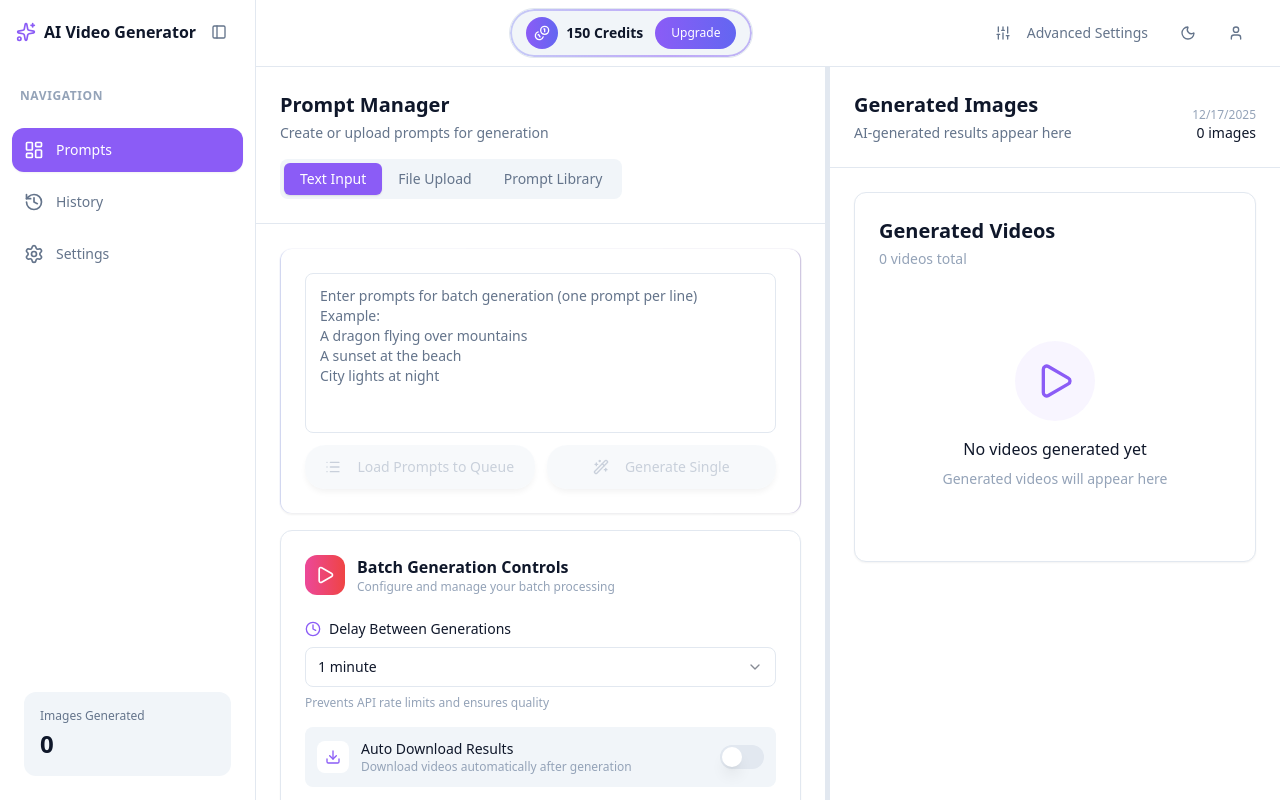
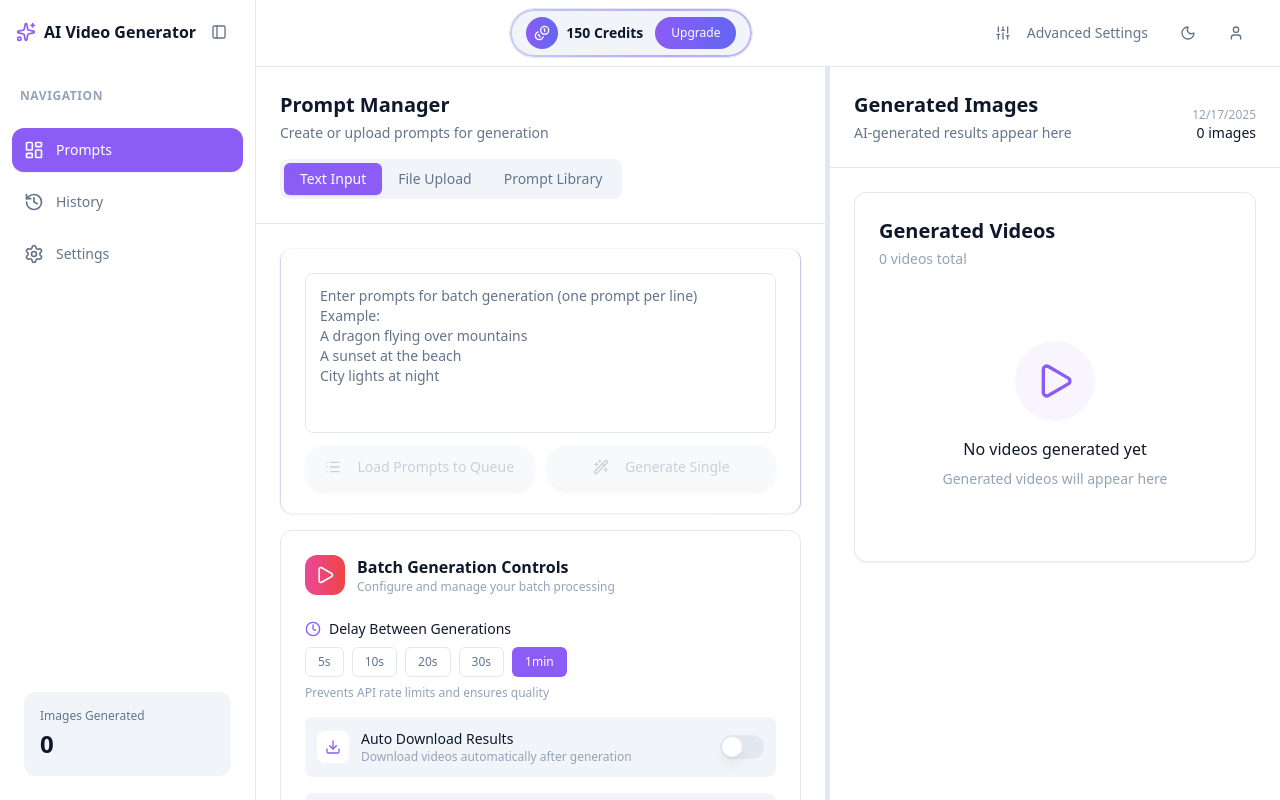
Before and after one commit to Nimesh-Kavinda/textToVideo, a React (Vite) app: page /converter in a window 1280 px wide. Built offline with nearby package versions, Linux system fonts and the light colour scheme.

Commit message:
feat: Implement dynamic delay selection for batch processing and enhance delay handling in TextToVideoConverter

```diff
--- a/src/components/converter/BatchControls.jsx
+++ b/src/components/converter/BatchControls.jsx
@@ -168,33 +168,35 @@ export const BatchControls = ({
               />
               Delay Between Generations
             </label>
-            <Select
-              value={delay}
-              onValueChange={(value) => onBatchSettingChange('delay', value)}
-              disabled={isProcessing}
-            >
-              <SelectTrigger
-                className="h-10 text-sm"
-                style={{
-                  backgroundColor: colors.background.input,
-                  borderColor: colors.border.main,
-                  color: colors.text.primary,
-                }}
-              >
-                <SelectValue />
-              </SelectTrigger>
-              <SelectContent
-                style={{
-                  backgroundColor: colors.background.card,
-                  borderColor: colors.border.main,
-                }}
-              >
-                <SelectItem value="30s">30 seconds</SelectItem>
-                <SelectItem value="1min">1 minute</SelectItem>
-                <SelectItem value="2min">2 minutes</SelectItem>
-                <SelectItem value="5min">5 minutes</SelectItem>
-              </SelectContent>
-            </Select>
+
+            <div className="flex flex-wrap gap-2">
+              {['5s', '10s', '20s', '30s', '1min'].map((value) => (
+                <button
+                  key={value}
+                  onClick={() => onBatchSettingChange('delay', value)}
+                  disabled={isProcessing}
+                  className={`px-3 py-1.5 rounded-md text-xs font-medium transition-all border ${
+                    delay === value ? '' : 'hover:bg-opacity-80'
+                  }`}
+                  style={{
+                    backgroundColor:
+                      delay === value ? colors.primary.main : 'transparent',
+                    color:
+                      delay === value
+                        ? colors.text.white
+                        : colors.text.secondary,
+                    borderColor:
+                      delay === value ? 'transparent' : colors.border.main,
+                    ringColor: colors.primary.main,
+                    opacity: isProcessing ? 0.5 : 1,
+                    cursor: isProcessing ? 'not-allowed' : 'pointer',
+                  }}
+                >
+                  {value}
+                </button>
+              ))}
+            </div>
+
             <p className="text-xs" style={{ color: colors.text.tertiary }}>
               Prevents API rate limits and ensures quality
             </p>
--- a/src/pages/TextToVideoConverter.jsx
+++ b/src/pages/TextToVideoConverter.jsx
@@ -343,8 +343,17 @@ export default function TextToVideoConverter() {
       },
     }));
 
-    setPromptQueue([...promptQueue, ...queue]);
+    const newQueue = [...promptQueue, ...queue];
+    setPromptQueue(newQueue);
     setPrompt(''); // Clear the input after loading
+
+    // Auto-select delay based on total prompts
+    let recommendedDelay = '5s';
+    if (newQueue.length > 20) recommendedDelay = '30s';
+    else if (newQueue.length > 10) recommendedDelay = '20s';
+    else if (newQueue.length > 5) recommendedDelay = '10s';
+
+    setBatchSettings((prev) => ({ ...prev, delay: recommendedDelay }));
   };
 
   const handleLoadPromptsFromText = () => {
@@ -411,12 +420,27 @@ export default function TextToVideoConverter() {
       }
     }, 500);
 
-    const delayMs = {
-      '30s': 30000,
-      '1min': 60000,
-      '2min': 120000,
-      '5min': 300000,
-    }[batchSettings.delay];
+    const getDelayMs = () => {
+      if (batchSettings.delay === 'random') {
+        // Random between 30s (30000ms) and 2min (120000ms)
+        return Math.floor(Math.random() * (120000 - 30000 + 1)) + 30000;
+      }
+      return (
+        {
+          '5s': 5000,
+          '10s': 10000,
+          '20s': 20000,
+          '30s': 30000,
+          '1min': 60000,
+        }[batchSettings.delay] || 10000
+      );
+    };
+
+    // Use average delay for estimation if random
+    const estimatedDelayMs =
+      batchSettings.delay === 'random'
+        ? 75000 // Average of 30s and 120s
+        : getDelayMs();
 
     for (let i = 0; i < promptQueue.length; i++) {
       if (isPaused) {
@@ -438,7 +462,7 @@ export default function TextToVideoConverter() {
         completed: i,
         currentPrompt: currentItem.text,
         estimatedTime: `${Math.ceil(
-          (promptQueue.length - i) * (delayMs / 60000)
+          (promptQueue.length - i) * (estimatedDelayMs / 60000)
         )} minutes`,
       });
 
@@ -458,7 +482,8 @@ export default function TextToVideoConverter() {
 
       // Delay before next prompt (except for the last one)
       if (i < promptQueue.length - 1) {
-        await new Promise((resolve) => setTimeout(resolve, delayMs));
+        const currentDelay = getDelayMs();
+        await new Promise((resolve) => setTimeout(resolve, currentDelay));
       }
     }
 
```
